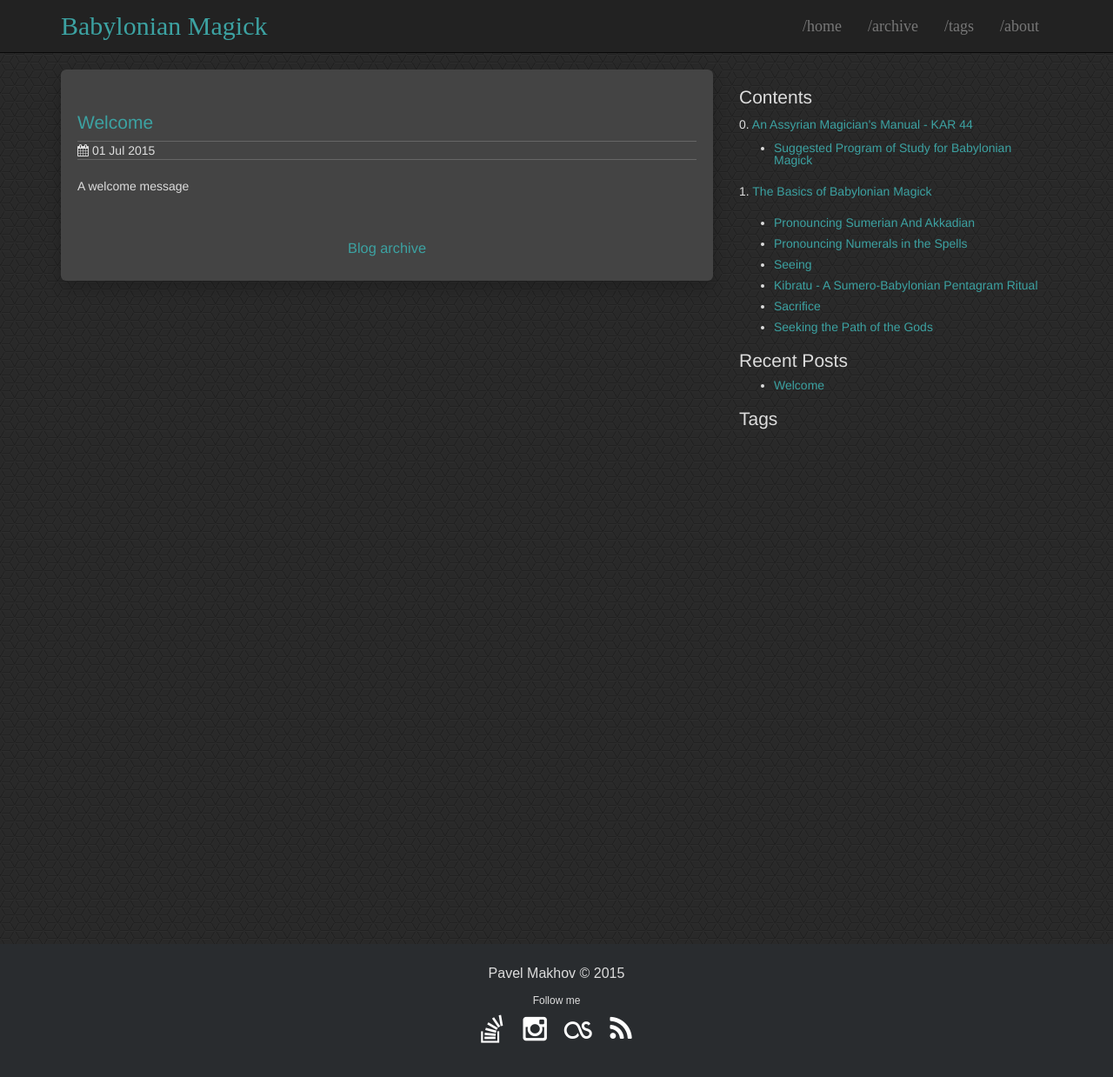
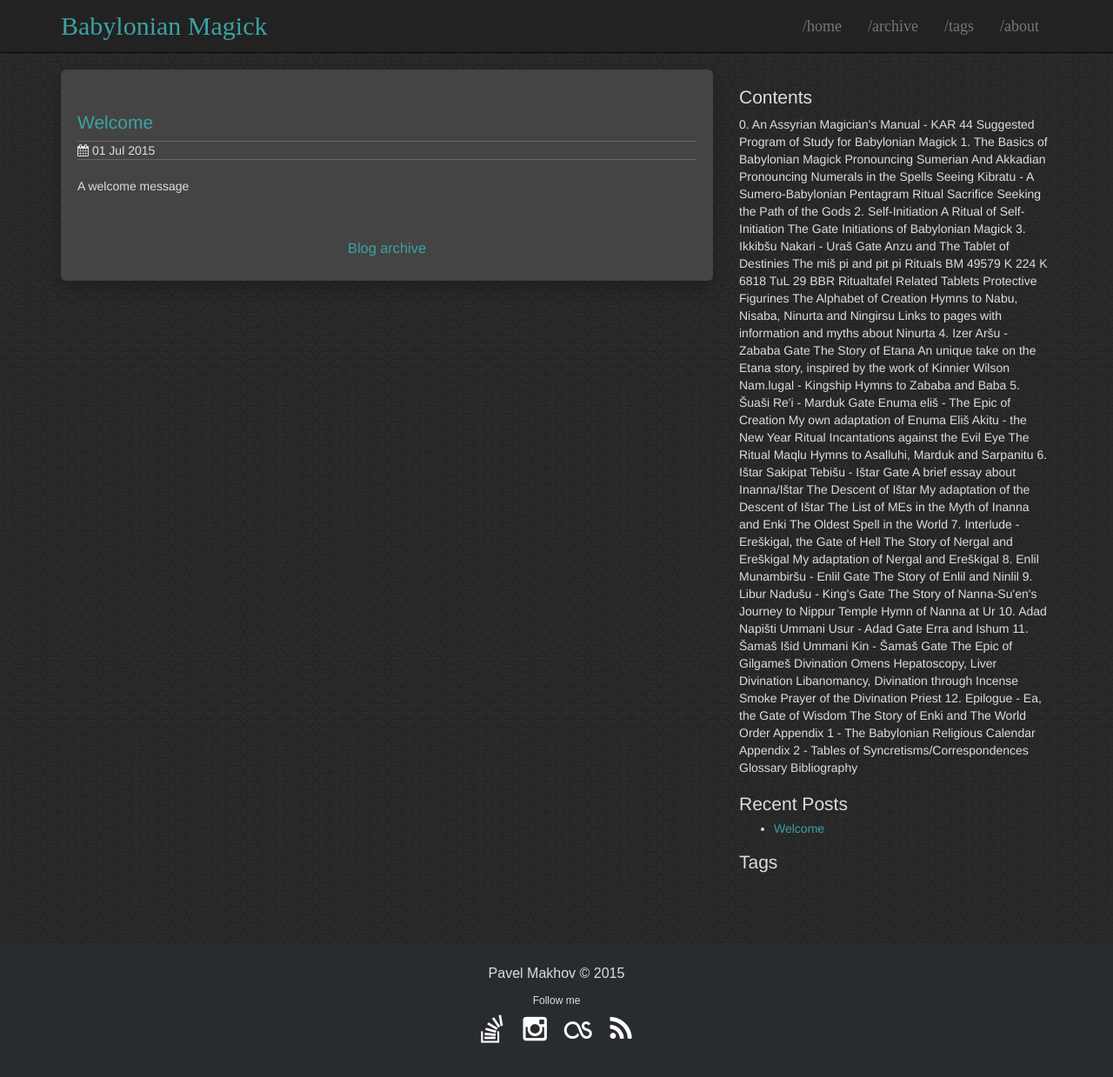
Before and after one commit to abaset/babylon, a Jekyll site: the page built from index.html, in a window 1280 px wide and 1263 px high. Shown: the top 1239 px of the window at 87% size. Built offline with Jekyll 4.4.1, drawn with Linux system fonts in a browser that asks for light colours.

Commit message:
Update sidebar.html

```diff
--- a/_includes/sidebar.html
+++ b/_includes/sidebar.html
@@ -1,25 +1,73 @@
 <div class="sidebar ">
   <h2>Contents</h2>
-0. <a href="http://www.babylon.tech/kar44.html">An
-			Assyrian Magician's Manual - KAR 44</a></p>
-			<ul>
-				<li><p style="margin-bottom: 0.5cm"><a href="http://www.babylon.tech/sug.html">Suggested
-				Program of Study for Babylonian Magick</a></p>
-			</ul>
-			<p style="margin-bottom: 0.5cm">1. <a href="http://www.babylon.tech/basic.html">The
-			Basics of Babylonian Magick</a></p>
-			<ul>
-				<li><p><a href="http://www.babylon.tech/pron.html">Pronouncing
-				Sumerian And Akkadian</a></p>
-				<li><p><a href="http://www.babylon.tech/pronum.html">Pronouncing
-				Numerals in the Spells</a></p>
-				<li><p><a href="http://www.babylon.tech/seeing.html">Seeing</a></p>
-				<li><p><a href="http://www.babylon.tech/kibratu.html">Kibratu - A
-				Sumero-Babylonian Pentagram Ritual</a></p>
-				<li><p><a href="http://www.babylon.tech/sacrifice.html">Sacrifice</a></p>
-				<li><p style="margin-bottom: 0.5cm"><a href="http://www.babylon.tech/seeking.html">Seeking
-				the Path of the Gods</a></p>
-			</ul>
+
+0. An Assyrian Magician's Manual - KAR 44
+Suggested Program of Study for Babylonian Magick
+1. The Basics of Babylonian Magick
+Pronouncing Sumerian And Akkadian
+Pronouncing Numerals in the Spells
+Seeing
+Kibratu - A Sumero-Babylonian Pentagram Ritual
+Sacrifice
+Seeking the Path of the Gods
+2. Self-Initiation
+A Ritual of Self-Initiation
+The Gate Initiations of Babylonian Magick
+3. Ikkibšu Nakari - Uraš Gate
+Anzu and The Tablet of Destinies
+The miš pi and pit pi Rituals
+BM 49579
+K 224
+K 6818
+TuL 29
+BBR Ritualtafel
+Related Tablets
+Protective Figurines
+The Alphabet of Creation
+Hymns to Nabu, Nisaba, Ninurta and Ningirsu
+Links to pages with information and myths about Ninurta
+4. Izer Aršu - Zababa Gate
+The Story of Etana
+An unique take on the Etana story, inspired by the work of Kinnier Wilson
+Nam.lugal - Kingship
+Hymns to Zababa and Baba
+5. Šuaši Re'i - Marduk Gate
+Enuma eliš - The Epic of Creation
+My own adaptation of Enuma Eliš
+Akitu - the New Year Ritual
+Incantations against the Evil Eye
+The Ritual Maqlu
+Hymns to Asalluhi, Marduk and Sarpanitu
+6. Ištar Sakipat Tebišu - Ištar Gate
+A brief essay about Inanna/Ištar
+The Descent of Ištar
+My adaptation of the Descent of Ištar
+The List of MEs in the Myth of Inanna and Enki
+The Oldest Spell in the World
+7. Interlude - Ereškigal, the Gate of Hell
+The Story of Nergal and Ereškigal
+My adaptation of Nergal and Ereškigal
+8. Enlil Munambiršu - Enlil Gate
+The Story of Enlil and Ninlil
+9. Libur Nadušu - King's Gate
+The Story of Nanna-Su'en's Journey to Nippur
+Temple Hymn of Nanna at Ur
+10. Adad Napišti Ummani Usur - Adad Gate
+Erra and Ishum
+11. Šamaš Išid Ummani Kin - Šamaš Gate
+The Epic of Gilgameš
+Divination
+Omens
+Hepatoscopy, Liver Divination
+Libanomancy, Divination through Incense Smoke
+Prayer of the Divination Priest
+12. Epilogue - Ea, the Gate of Wisdom
+The Story of Enki and The World Order
+
+Appendix 1 - The Babylonian Religious Calendar
+Appendix 2 - Tables of Syncretisms/Correspondences
+Glossary
+Bibliography
   <h2>Recent Posts</h2>
   <ul>
     {% for post in site.posts limit:5 %}
```
